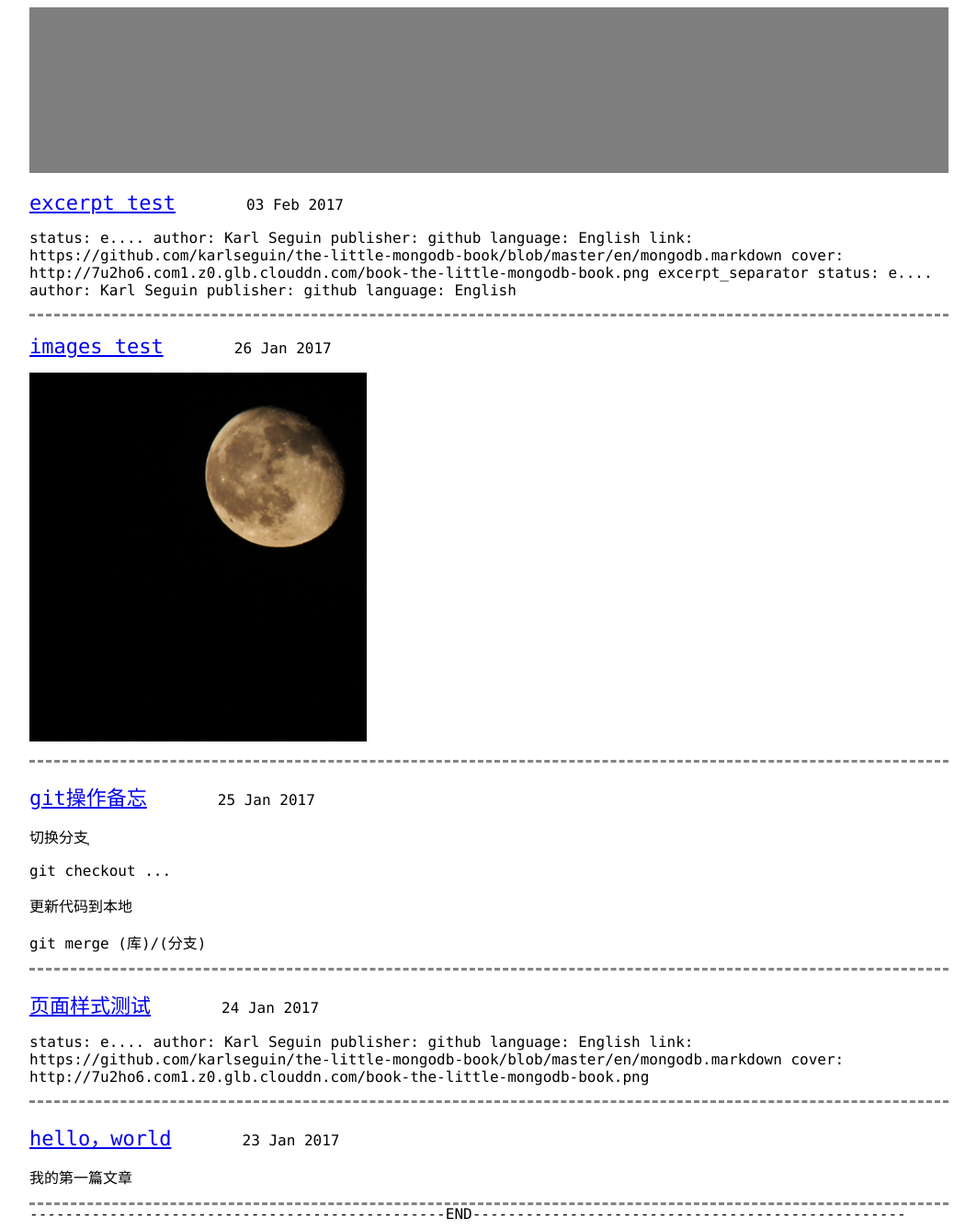
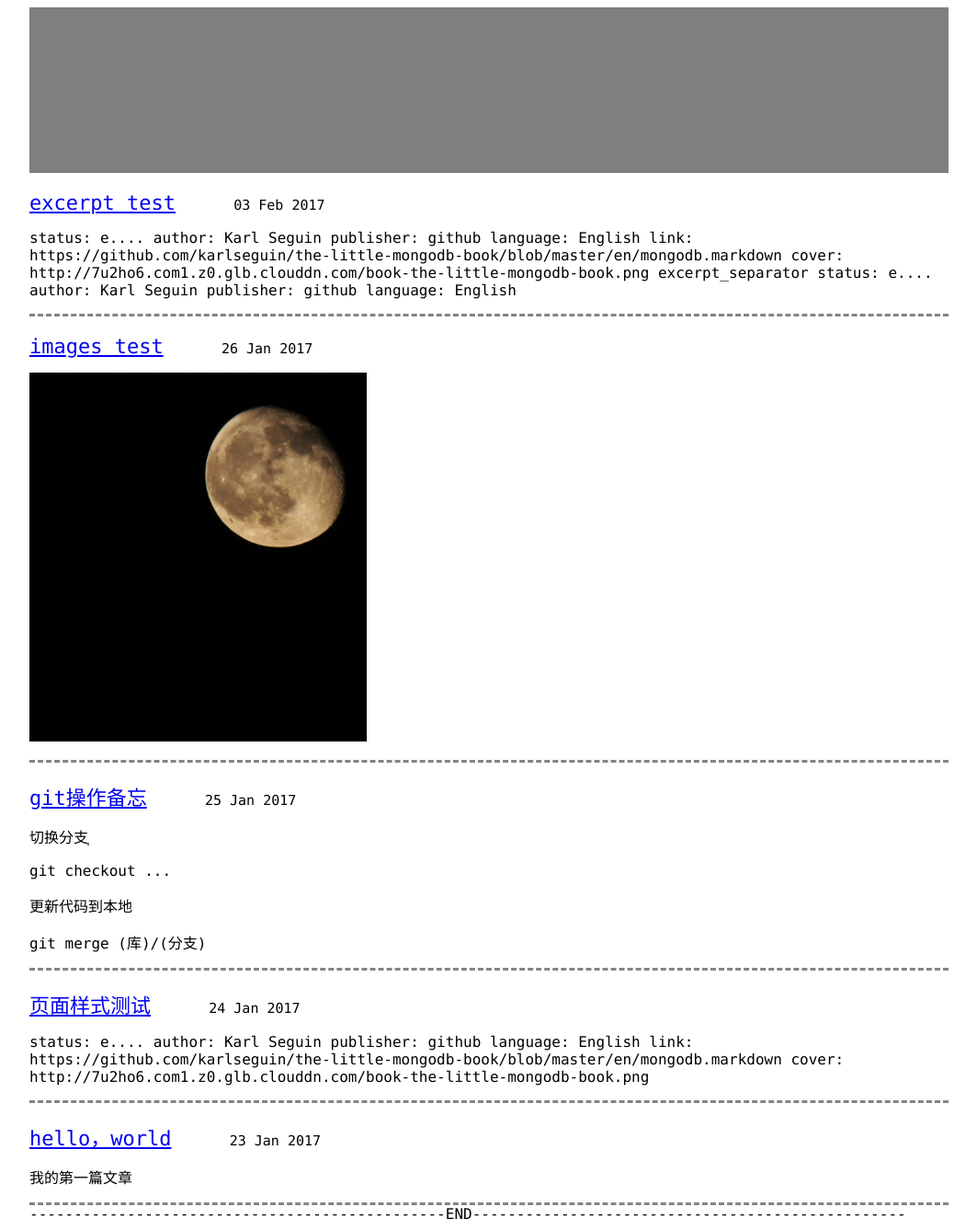
Before and after one commit to wangjianjie606/dono, a Jekyll site: the page built from index.html, in a window 1280 px wide. Shown: the whole page at 92% size, without its empty margins (108-1171 px from the left). Built offline with Jekyll 4.4.1, drawn with Linux system fonts in a browser that asks for light colours.

Commit message:
新首页ing...

```diff
--- a/index.html
+++ b/index.html
@@ -5,9 +5,9 @@ title: My Blog
 
 {% for post in site.posts %}
   <div style="border-bottom-style:dashed; border-color:rgb(132, 132, 132); margin-top:20px;">
-    <div >
+    <div style="font-size:15px;">
 	  <a style="font-size:22px;" href="{{ site.baseurl }}{{ post.url }}?{{site.time}}">{{ post.title }}</a>
-	  &nbsp;&nbsp;&nbsp;&nbsp;&nbsp;&nbsp;
+	  &nbsp;&nbsp;&nbsp;&nbsp;&nbsp;
 	  {{ post.date | date_to_string }}
 	</div>
     <p>{{ post.excerpt }}</p>
```
